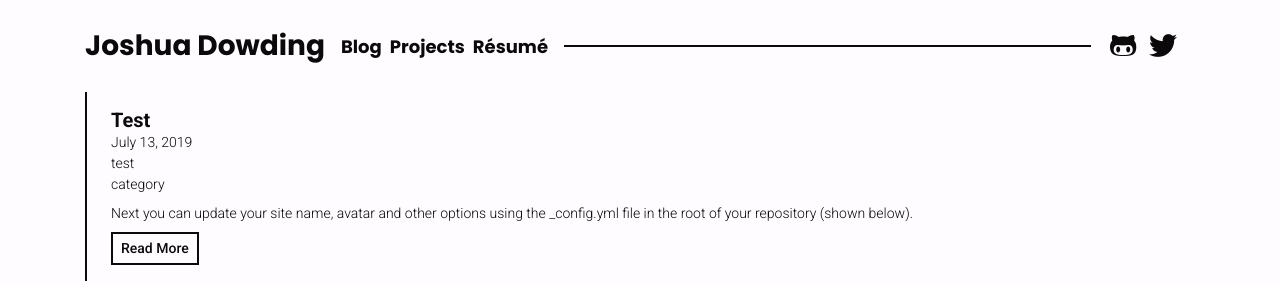
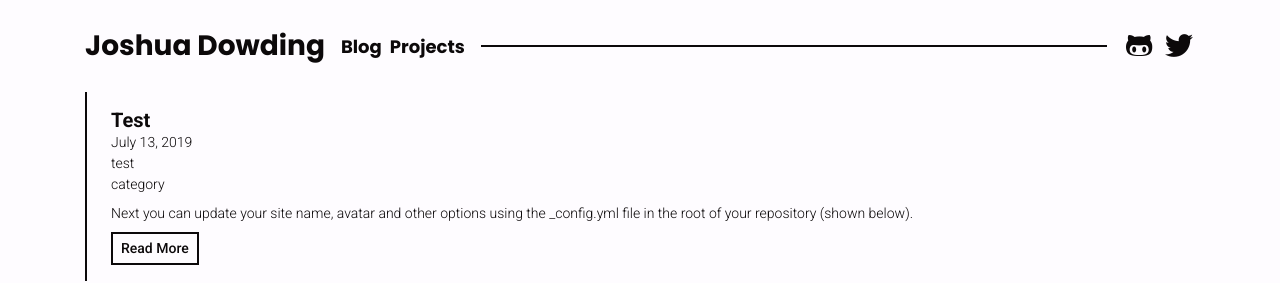
Before and after one commit to joshuadowding/jdowding.me, a Jekyll site: the page built from index.html, in a window 1280 px wide. Shown: the top 283 px of the page. Built offline with Jekyll 4.4.1, drawn with Linux system fonts in a browser that asks for light colours; nearby versions of some CDN libraries; the list of posts is cut into pages by our own code.

Commit message:
Remove resume page, fix responsive min-width, fix responsive menu toggle

```diff
--- a/_includes/header.html
+++ b/_includes/header.html
@@ -15,11 +15,6 @@
         <li class="nav-item">
           <a href="{{ site.baseurl }}/projects">
             Projects
-          </a>
-        </li>
-        <li class="nav-item">
-          <a href="{{ site.baseurl }}/projects">
-            Résumé
           </a>
         </li>
       </ul>
--- a/css/main.scss
+++ b/css/main.scss
@@ -30,8 +30,10 @@
 html {
   font-size: 62.5%;
   max-width: 1920px;
+  min-width: 320px;
 
   body {
+    min-width: 320px;
     background-color: var(--colour-background);
 
     h1 {
@@ -84,8 +86,8 @@
     }
 
     div,
+    input,
     span,
-    input,
     textarea {
       font-family: "Roboto", "Helvetica Neue", Helvetica, Arial, sans-serif;
       font-size: 1.4rem;
@@ -131,7 +133,6 @@
       font-weight: 300;
       color: var(--colour-text);
       //@include transition-colour-text-highlight(0.1s);
-
       &:hover {
         color: $colour-text-highlight;
         text-decoration: none;
@@ -176,7 +177,6 @@
       font-weight: 300;
       color: var(--colour-text);
       //@include transition-colour-text-highlight(0.1s);
-
       &:hover {
         color: $colour-text-highlight;
         //@include transition-colour-text-highlight(0.1s);
@@ -241,7 +241,6 @@
             height: 32px;
             width: 32px;
             //@include transition-colour-text-highlight(0.1s);
-
             &:hover {
               color: $colour-text-highlight;
               //@include transition-colour-text-highlight(0.1s);
@@ -250,6 +249,12 @@
             &:last-child {
               margin: 0;
             }
+          }
+        }
+
+        @media screen and (max-width: 768px) {
+          .header-icons {
+            display: none;
           }
         }
 
@@ -288,7 +293,7 @@
         }
 
         .header-menu {
-          display: flex;
+          display: none;
           margin: 0 0 0 16px;
 
           .link-icon {
@@ -315,8 +320,12 @@
               display: none;
             }
           }
+        }
 
-          @media screen and (max-width: 768px) {
+        @media screen and (max-width: 768px) {
+          .header-menu {
+            display: flex;
+
             .link-icon {
               &#menu-toggle {
                 display: flex;
@@ -329,7 +338,7 @@
 
     footer {
       height: 92px;
-      margin: 24px 0 0 0;
+      margin: 24px 0 0;
 
       .footer-inner {
         display: flex;
@@ -368,7 +377,6 @@
             height: 32px;
             width: 32px;
             //@include transition-colour-text-highlight(0.1s);
-
             &:hover {
               color: $colour-text-highlight;
               //@include transition-colour-text-highlight(0.1s);
@@ -387,14 +395,14 @@
         .post {
           border-left: 2px solid var(--colour-background-invert);
           padding: 16px 0 16px 24px;
-          margin: 24px 0 24px 0;
+          margin: 24px 0;
 
           &:first-child {
-            margin: 0 0 24px 0;
+            margin: 0 0 24px;
           }
 
           &:last-child {
-            margin: 24px 0 0 0;
+            margin: 24px 0 0;
           }
 
           .post-header {
```
